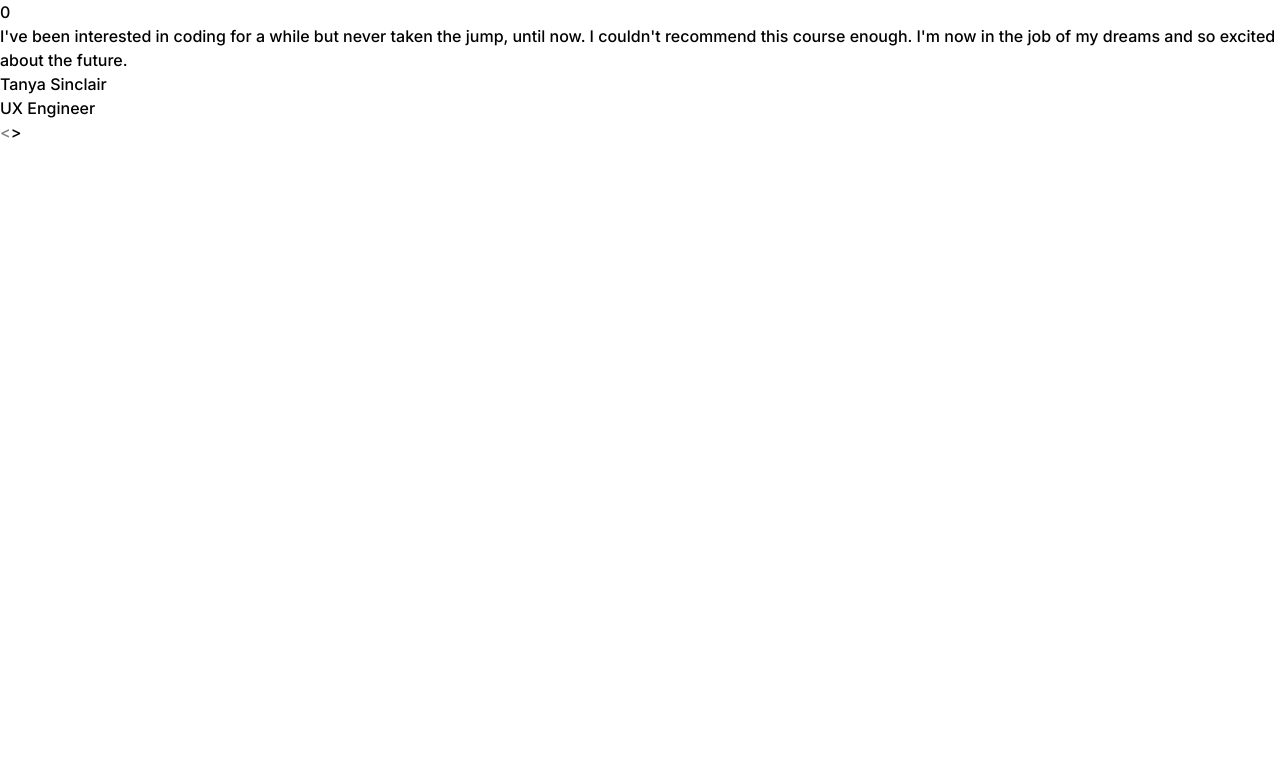
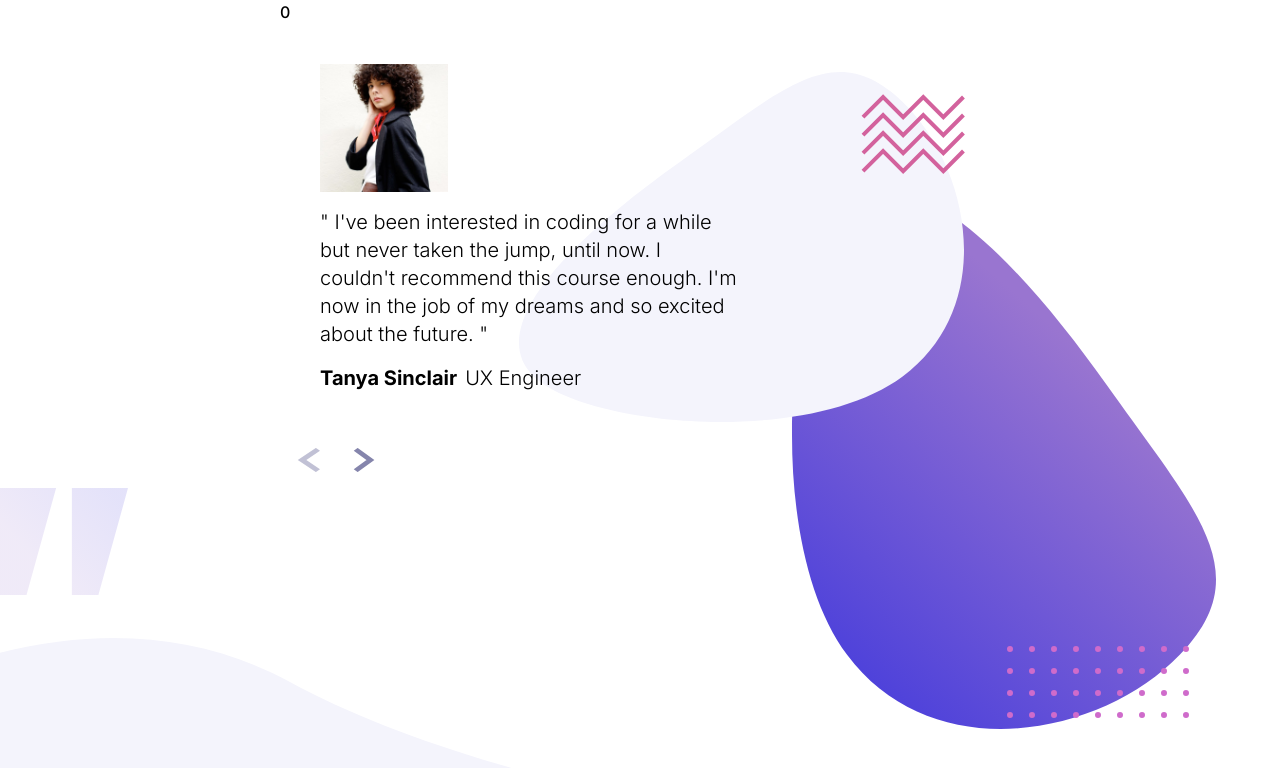
Before and after one commit to n0rrman/frontend-mentor-challenges-green, a Next.js app in the folder coding-bootcamp-testimonials-slider/: page / in a window 1280 px wide. Shown: the top 768 px of the page. Built offline with nearby package versions, Linux system fonts and the light colour scheme.

Commit message:
coding-bootcamp-testimonials-slider functioning

```diff
--- a/coding-bootcamp-testimonials-slider/src/app/page.tsx
+++ b/coding-bootcamp-testimonials-slider/src/app/page.tsx
@@ -1,32 +1,42 @@
 import CardSlider from "@/components/card-slider";
+import Image from "next/image";
+
+import tanyaPic from "/public/image-tanya.jpg";
+import johnPic from "/public/image-john.jpg";
+import curveImg from "/public/pattern-curve.svg";
+import bgImg from "/public/pattern-bg.svg";
+import quotesImg from "/public/pattern-quotes.svg";
 
 export default function Home() {
   const data = [
     {
       name: "Tanya Sinclair",
       title: "UX Engineer",
+      pic: tanyaPic,
       review:
-        "I've been interested in coding for a while but never taken the jump, until now. I couldn't recommend this course enough. I'm now in the job of my dreams and so excited about the future.",
+        "\" I've been interested in coding for a while but never taken the jump, until now. I couldn't recommend this course enough. I'm now in the job of my dreams and so excited about the future. \"",
     },
     {
       name: "John Tarkpor",
       title: "Junior Front-end Developer",
+      pic: johnPic,
       review:
-        "If you want to lay the best foundation possible I'd recommend taking this course. The depth the instructors go into is incredible. I now feel so confident about starting up as a professional developer.",
-    },
-    {
-      name: "Tanya Sinclair",
-      title: "UX Engineer",
-      review:
-        "I've been interested in coding for a while but never taken the jump, until now. I couldn't recommend this course enough. I'm now in the job of my dreams and so excited about the future.",
-    },
-    {
-      name: "John Tarkpor",
-      title: "Junior Front-end Developer",
-      review:
-        "If you want to lay the best foundation possible I'd recommend taking this course. The depth the instructors go into is incredible. I now feel so confident about starting up as a professional developer.",
+        '" If you want to lay the best foundation possible I\'d recommend taking this course. The depth the instructors go into is incredible. I now feel so confident about starting up as a professional developer. "',
     },
   ];
 
-  return <CardSlider data={data} />;
+  return (
+    <div className="min-h-screen">
+      <div className="flex flex-col justify-center items-center">
+        <CardSlider data={data} />
+      </div>
+      <Image className="w-1/2 bottom-0 absolute" src={curveImg} alt="" />
+      <Image
+        className="bottom-0 top-0 right-0 my-auto mx-16 absolute"
+        src={bgImg}
+        alt=""
+      />
+      <Image className="w-32 absolute" src={quotesImg} alt="" />
+    </div>
+  );
 }
--- a/coding-bootcamp-testimonials-slider/src/components/card-slider.tsx
+++ b/coding-bootcamp-testimonials-slider/src/components/card-slider.tsx
@@ -1,13 +1,18 @@
 "use client";
 
 import { useState } from "react";
+import { StaticImageData } from "next/image";
 
 import Card from "@/components/card";
+import Image from "next/image";
+import nextButton from "/public/icon-next.svg";
+import prevButton from "/public/icon-prev.svg";
 
 interface CardSliderProps {
   data: {
     name: string;
     title: string;
+    pic: StaticImageData;
     review: string;
   }[];
 }
@@ -19,10 +24,10 @@ export default function CardSlider({ data }: CardSliderProps) {
   const [active, setActive] = useState(0);
 
   const renderedData = data.map((data) => {
-    const { name, title, review } = data;
+    const { name, title, pic, review } = data;
     return (
-      <div key={name} className="w-[100vw]">
-        <Card name={name} title={title} review={review} />
+      <div key={name}>
+        <Card name={name} pic={pic} title={title} review={review} />
       </div>
     );
   });
@@ -48,34 +53,36 @@ export default function CardSlider({ data }: CardSliderProps) {
   };
 
   return (
-    <div>
+    <div className="z-40">
       <div>{active}</div>
-      <div className="flex overflow-x-hidden w-[100vw]">
-        <div className="flex flex-row w-[300vw]">{renderedData[active]}</div>
+      <div className="flex flex-row overflow-x-hidden">
+        {renderedData[active]}
       </div>
 
+      <div className="flex flex-row items-center w-fit gap-8 bg-white p-4 rounded-full">
         <button
           className={`${
             active === MIN_VAL
               ? "cursor-not-allowed opacity-50"
               : "cursor-pointer"
-        }`}
+          } w-6 h-6 relative`}
           disabled={active === MIN_VAL}
           onClick={() => handleDecrement()}
         >
-        {"<"}
+          <Image alt="prev" src={prevButton} fill />
         </button>
         <button
           className={`${
             active === MAX_VAL
               ? "cursor-not-allowed opacity-50"
               : "cursor-pointer"
-        }`}
+          } w-6 h-6 relative`}
           disabled={active === MAX_VAL}
           onClick={() => handleIncrement()}
         >
-        {">"}
+          <Image alt="next" src={nextButton} fill />
         </button>
+      </div>
     </div>
   );
 }
--- a/coding-bootcamp-testimonials-slider/src/components/card.tsx
+++ b/coding-bootcamp-testimonials-slider/src/components/card.tsx
@@ -1,15 +1,23 @@
+import Image, { StaticImageData } from "next/image";
+
 interface CardProps {
   name: string;
   title: string;
+  pic: StaticImageData;
   review: string;
 }
 
-export default function Card({ name, title, review }: CardProps) {
+export default function Card({ name, title, pic, review }: CardProps) {
   return (
-    <div>
-      <p>{review}</p>
-      <div>{name}</div>
-      <div>{title}</div>
+    <div className="flex flex-col justify-center items-start w-[50vw] text-xl gap-4 m-10">
+      <div className="animate-scaleIn w-32 h-32 relative rounded">
+        <Image src={pic} alt="" fill />
+      </div>
+      <p className="animate-floatRight font-light w-[34ch]">{review}</p>
+      <div className="flex flex-row gap-2">
+        <div className="animate-floatLeft font-bold">{name}</div>
+        <div className="animate-scaleIn font-light">{title}</div>
+      </div>
     </div>
   );
 }
--- a/coding-bootcamp-testimonials-slider/tailwind.config.ts
+++ b/coding-bootcamp-testimonials-slider/tailwind.config.ts
@@ -9,9 +9,39 @@ const config: Config = {
   theme: {
     extend:{
       colors: {
-        darkblue: 'hsl(var(--color-darkblue) / <alpha-value>)',
-        grayishblue: 'hsl(var(--color-grayishblue) / <alpha-value>)',
-      }
+        darkBlue: 'hsl(var(--color-darkblue) / <alpha-value>)',
+        grayishBlue: 'hsl(var(--color-grayishblue) / <alpha-value>)',
+      },
+      keyframes: {
+        scaleIn: {
+          '0%': {
+            transform: 'scale(0.8)',
+            opacity: "0"
+          },
+          '75%': {
+            transform: 'scale(1.02)'
+          },
+          '100%': {
+            transform: 'scale(1)',
+            opacity: "1"
+          }
+        },
+        floatRight: {
+          '0%': { transform: 'translateX(10rem)', opacity: "0" },
+          '70%': { transform: 'translateX(-0.5rem)' },
+          '100%': { transform: 'translateX(0vw)', opacity: "1"},
+        },
+        floatLeft: {
+          '0%': { transform: 'translateX(-5rem)', opacity: "0" },
+          '70%': { transform: 'translateX(0.25rem)' },
+          '100%': { transform: 'translateX(0vw)', opacity: "1"},
+        },
+      },
+      animation: {
+        scaleIn: 'scaleIn 0.3s ease-out',
+        floatRight: 'floatRight 0.4s ease-out',
+        floatLeft: 'floatLeft 0.4s ease-out',
+      },
     }
   },
   plugins: [],
```
Lines whose indentation alone changed are shown as unchanged.
